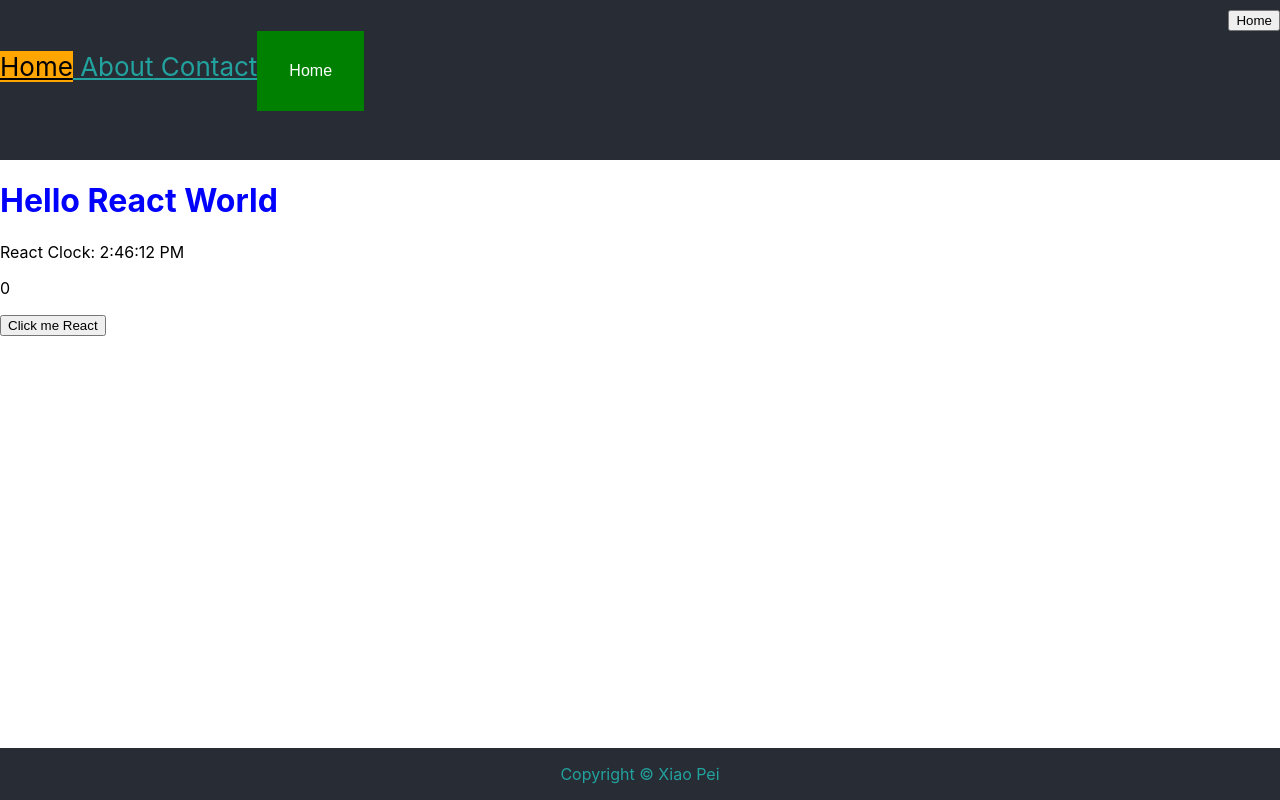
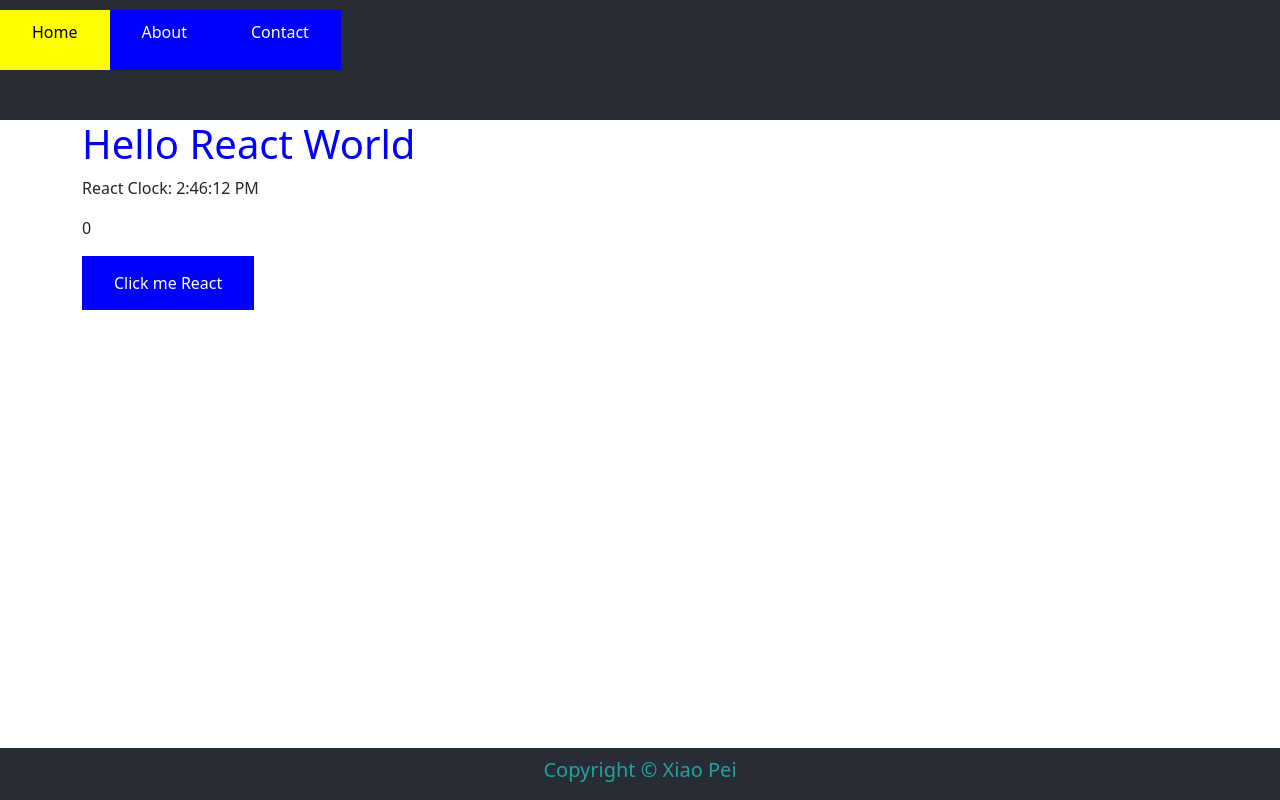
Before and after one commit to xiaoxiao-pei/separateconcern, a React (Create React App) app: page / in a window 1280 px wide. Built offline with nearby package versions, Linux system fonts and the light colour scheme.

Commit message:
Active/Inactive Button

```diff
--- a/package.json
+++ b/package.json
@@ -3,10 +3,15 @@
   "version": "0.1.0",
   "private": true,
   "dependencies": {
+    "@emotion/react": "^11.10.5",
+    "@emotion/styled": "^11.10.5",
+    "@mui/material": "^5.10.15",
     "@testing-library/jest-dom": "^5.16.5",
     "@testing-library/react": "^13.4.0",
     "@testing-library/user-event": "^13.5.0",
+    "bootstrap": "^5.2.3",
     "react": "^18.2.0",
+    "react-bootstrap": "^2.6.0",
     "react-dom": "^18.2.0",
     "react-router-dom": "^6.4.3",
     "react-scripts": "5.0.1",
--- a/src/components/Footer.js
+++ b/src/components/Footer.js
@@ -3,7 +3,7 @@ import React from 'react';
 const Footer = () => {
     return(
         <footer>
-            <p> Copyright &copy; Xiao Pei</p>
+            <h5> Copyright &copy; Xiao Pei</h5>
         </footer>
     )
 };
--- a/src/components/Header.js
+++ b/src/components/Header.js
@@ -1,56 +1,20 @@
 import '../css/header.css'
 import React from "react";
-import { NavLink } from "react-router-dom";
-import HomeButton from "./HomeButton";
+//import { NavLink } from "react-router-dom";
+//import HomeButton from "./HomeButton";
+import NavButton from './NavButton';
 
 
 function Header() {
-    const buttonStyle = {
-        backgroundColor: "green",
-        border: "none",
-        color: "white",
-        padding: "15px 32px",
-        textAlign: "center",
-        textDecoration: "none",
-        display: "inline-block",
-        fontSize: "16px",
-    };
-
-
     return (
         <div class= "App-header">
-            <div>
+            {/* <div>
                 <HomeButton />
-            </div>
+            </div> */}
             <div >
-                {/* <NavLink
-                    style={({ isActive }) =>
-                        isActive ? { color: "orange" } : { color: "blue" }}
-                    to="/" >  Home
-                </NavLink> */}
-                <NavLink
-                    className={({ isActive }) =>
-                        isActive ? "link-active" : "link-inactive"}
-                    to="/" > Home
-                </NavLink>
-                <NavLink
-                    className={({ isActive }) =>
-                        isActive ? "link-active" : "link-inactive"}
-                    to="/about" > About
-                </NavLink>
-
-                <NavLink
-                    className={({ isActive }) =>
-                        isActive ? "link-active" : "link-inactive"}
-                    to="/contact" > Contact
-                </NavLink>
-
-                <NavLink to= "/">
-                    <button style={buttonStyle}>
-                        <p>Home</p>
-                    </button>
-                </NavLink>
-
+                <NavButton to="/" label="Home" />
+                <NavButton to="/about" label="About" />
+                <NavButton to="/contact" label="Contact" />
             </div>
         </div>
     );
--- a/src/components/HomeButton.js
+++ b/src/components/HomeButton.js
@@ -1,4 +1,6 @@
 import { useNavigate } from "react-router-dom";
+//import Button from 'react-bootstrap/Button';
+import Button from "@mui/material/Button";
 
 function HomeButton() {
     const navigate = useNavigate();
@@ -12,7 +14,11 @@ function HomeButton() {
 
     return (
         <div style = {{ flexDirection: "row", direction:  "rtl"    }} >
-            <button onClick={handleSubmit} >Home</button>
+            {/* <Button variant="primary" onClick={handleSubmit} >Home</Button>
+            <Button variant="secondary" onClick={handleSubmit} >About</Button>
+            <Button variant="danger" onClick={handleSubmit} >Contact</Button> */}
+            <Button variant="contained" onClick={handleSubmit}>Home</Button>
+
         </div>
     );
 }
--- /dev/null
+++ b/src/components/NavButton.js
@@ -0,0 +1,37 @@
+import { NavLink, useMatch, useResolvedPath } from "react-router-dom"
+
+function NavButton(props) {
+    let resolved = useResolvedPath(props.to);
+    let match = useMatch({ path: resolved.pathname, end: true });
+    const buttonStyle = {
+        margin: "10px 0 0 0",
+        backgroundColor: "blue",
+        border: "none",
+        color: "white",
+        padding: "10px 32px",
+        textAlign: "center",
+        textDecoration: "none",
+        display: "inline-block",
+        fontSize: "16px",
+    };
+    const activeButtonStyle = {
+        margin: "10px 0 0 0",
+        backgroundColor: "yellow",
+        border: "none",
+        color: "black",
+        padding: "10px 32px",
+        textAlign: "center",
+        textDecoration: "none",
+        display: "inline-block",
+        fontSize: "16px",
+    };
+    return (
+        <NavLink to={props.to}>
+            <button style={match ?activeButtonStyle : buttonStyle}>
+                <p>{props.label}</p>
+            </button>
+        </NavLink>
+    );
+}
+
+export default NavButton;
--- a/src/components/UserActions.js
+++ b/src/components/UserActions.js
@@ -3,7 +3,17 @@ function UserActions(props) {
         props.setColor(props.color === "blue" ? "red" : (props.color === 'red' ? "green" : "blue"));
         props.setCount(props.count + 1)
     };
-    return <button onClick={handelOnClick}>
+    const buttonStyle={
+        backgroundColor: "blue",
+        border: "none",
+        color: "white",
+        padding: "15px 32px",
+        textAlign: "center",
+        textDecoration: "none",
+        display: "inline-block",
+        fontSize: "16px",
+    }
+    return <button style = {buttonStyle} onClick={handelOnClick}>
         Click me React
     </button>
 }
--- a/src/css/App.css
+++ b/src/css/App.css
@@ -16,7 +16,7 @@
 
 .App-header {
   background-color: #282c34;
-  min-height: 20vh;
+  min-height: 15vh;
   font-size: calc(10px + 2vmin);
   color: #22A39F;
 }
@@ -43,4 +43,5 @@ footer {
   background-color: #282c34;
   text-align: center;
   color:#22A39F;
+  padding: 10px 0 10px 0;
 }
--- a/src/index.js
+++ b/src/index.js
@@ -4,6 +4,7 @@ import './index.css';
 import App from './App';
 import reportWebVitals from './reportWebVitals';
 import { BrowserRouter } from "react-router-dom";
+import 'bootstrap/dist/css/bootstrap.min.css';
 
 const root = ReactDOM.createRoot(document.getElementById('root'));
  root.render(
--- a/src/layouts/MainLayout.js
+++ b/src/layouts/MainLayout.js
@@ -2,10 +2,15 @@ import React from "react";
 import { Outlet } from "react-router-dom";
 import Header from '../components/Header';
 import Footer from '../components/Footer';
+import Container from 'react-bootstrap/Container';
+
 function MainLayout() {
     return <div >
         <Header />
-        <Outlet />
+        <Container>
+             <Outlet />
+        </Container>
+
         <Footer />
     </div>
 }
```
Also changed, not shown: 1 other file (tests, documents, lock files or other folders).
